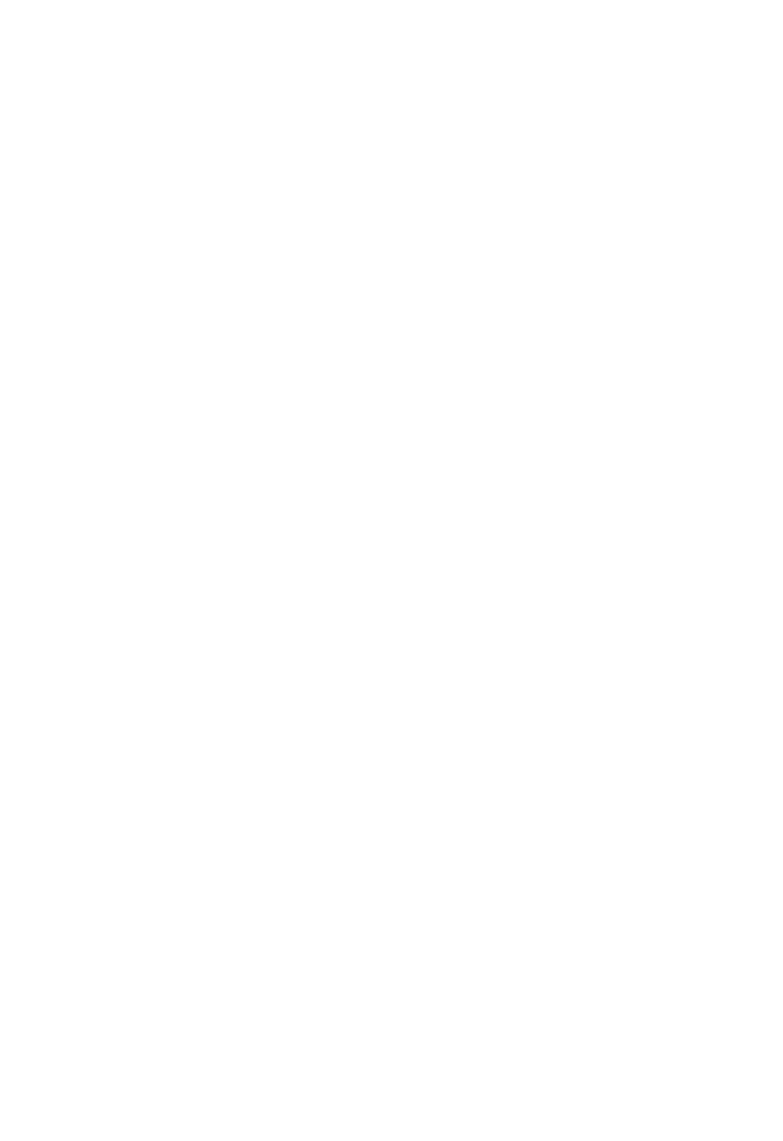
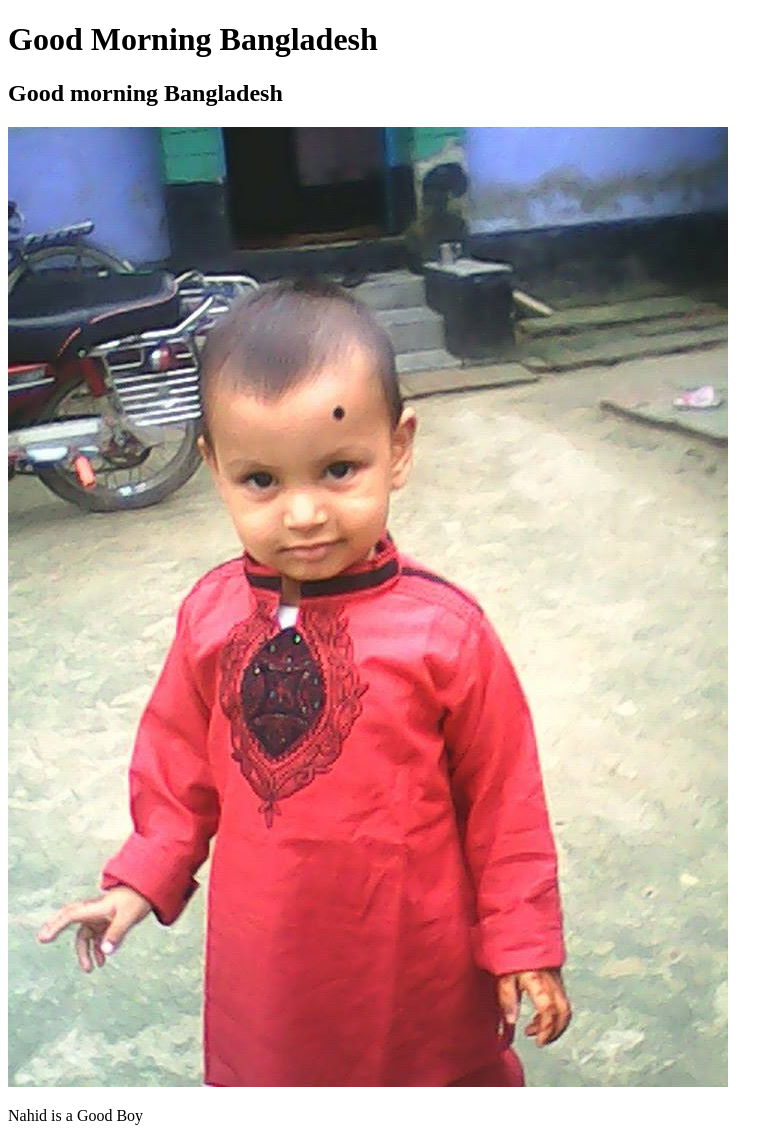
Before and after one commit to eliasking247/my-frist-repo, a plain HTML site: page index.html in a window 1280 px wide. Shown: the whole page, without its empty margins (0-783 px from the left). Before the commit the page ends 800 px from the top, so only its background shows below. Drawn offline with Linux system fonts and the light colour scheme.

Commit message:
image added

```diff
--- a/index.html
+++ b/index.html
@@ -7,6 +7,9 @@
     <title>my first github repo</title>
 </head>
 <body>
-
+    <h1>Good Morning Bangladesh</h1>
+    <h2>Good morning Bangladesh</h2>
+   <img src="nahid.jpg" alt="">
+   <p>Nahid is a Good Boy</p>
 </body>
 </html>
```
Also changed, not shown: nahid.jpg (added).
